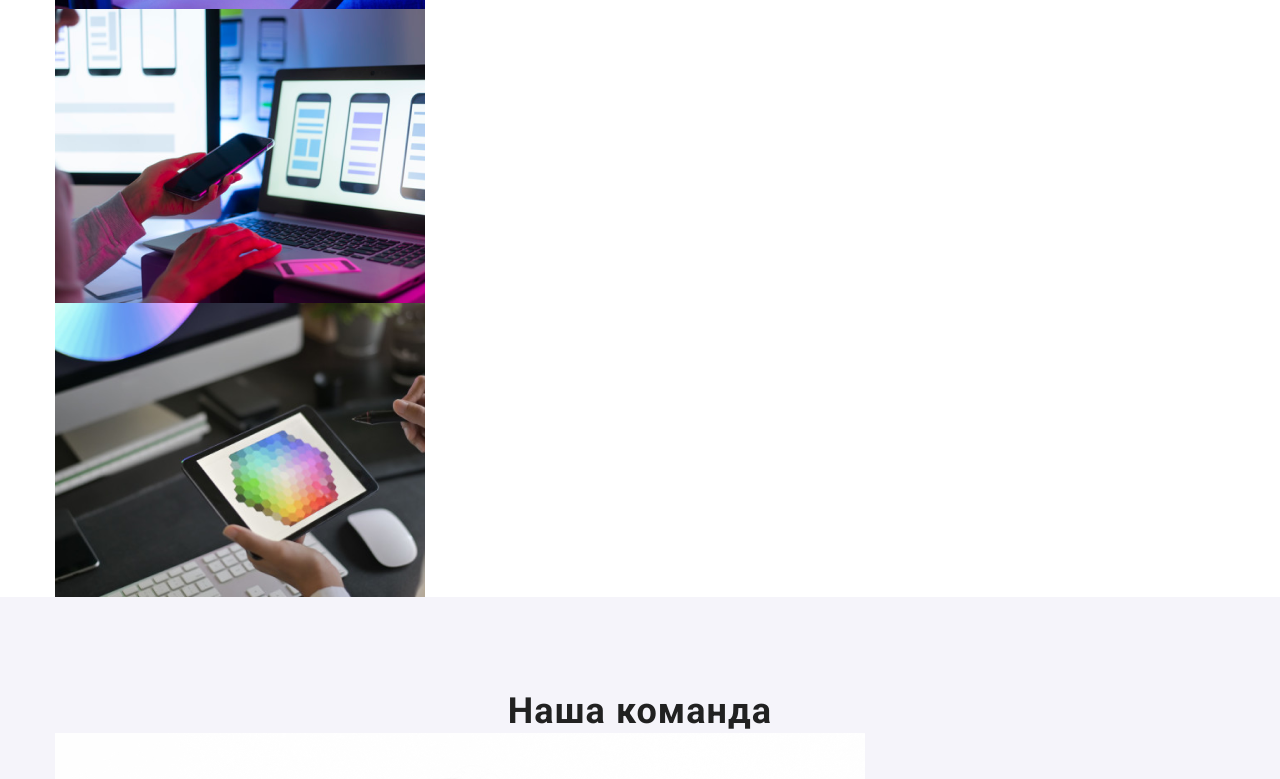
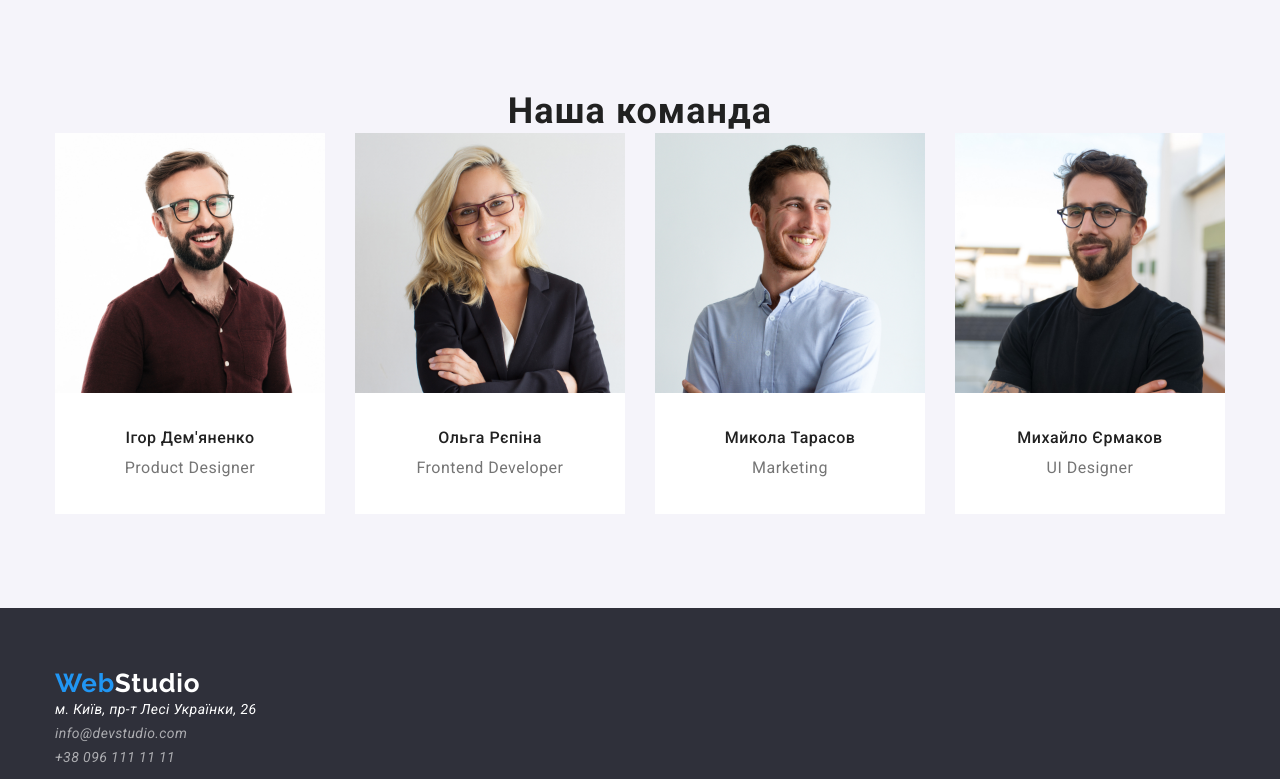
Before and after one commit to VadymBill/WebStudio1, a plain HTML site: page index.html in a window 1280 px wide. Shown: the part 1341-2120 px from the top of the page. Drawn offline with nearby package versions, Linux system fonts and the light colour scheme.

Commit message:
added flex

```diff
--- a/css/portfolio.css
+++ b/css/portfolio.css
@@ -78,6 +78,11 @@ letter-spacing: 0.28px;
     padding-top: 94px;
     padding-bottom: 94px;
 }
+.hero-list{
+    display: flex;
+    flex-wrap: wrap;
+    justify-content: space-around;
+}
 .hero-button{
     color:var(--text-color);
 text-align: center;
--- a/css/style.css
+++ b/css/style.css
@@ -82,6 +82,10 @@ letter-spacing: 0.28px;
     padding-bottom: 200px;
 }
 .main-title{
+    width: 696px;
+    margin-left: auto;
+    margin-right: auto;
+    justify-content:center;
     color: var(--title-color);
 text-align: center;
 font-size: 44px;
@@ -91,6 +95,9 @@ letter-spacing: 2.64px;
 text-transform: uppercase;
 }
 .main-button{
+    display: flex;
+    margin-left: auto;
+    margin-right: auto;
     color: var(--title-color);
 background-color: #2196F3;
 text-align: center;
@@ -103,6 +110,18 @@ letter-spacing: 0.96px;
     padding-top: 94px;
     padding-bottom: 94px;
 }
+.work-list{
+    display: flex;
+    flex-wrap: nowrap;
+}
+.work-images{
+    display: flex;
+    justify-content: space-between;
+}
+.work-img{
+    width: 370px;
+}
+
 .work-title{
     color: var(--text-color);
 font-size: 14px;
@@ -132,6 +151,17 @@ letter-spacing: 1.08px;
     padding-top:94px ;
     padding-bottom:94px ;
 }
+.team-li{
+    background-color: var(--title-color);
+}
+.team-list{
+    display: flex;
+ justify-content: space-between;
+}
+.team-img{
+    width: 270px;
+    height: 260px;
+}
 .team-title{
     color: var(--text-color);
     text-align: center;
@@ -147,6 +177,7 @@ font-size: 16px;
 font-weight: 500;
 line-height: 1.9;
 letter-spacing: 0.48px;
+margin-top: 30px;
 }
 .team-profession{
     color: var(--secondtext-color);
@@ -155,6 +186,8 @@ font-size: 16px;
 font-weight: 400;
 line-height: 1.9;
 letter-spacing: 0.48px;
+
+margin-bottom: 30px;
 }
 .footer{
     padding-top: 60px;
--- a/index.html
+++ b/index.html
@@ -46,7 +46,7 @@
       <!-- section work -->
       <section class="work">
         <div class="container">
-        <ul>
+        <ul class="work-list">
           <li>
             <h1 class="work-title">УВАГА ДО ДЕТАЛЕЙ</h1>
             <p class="work-subtext">
@@ -80,10 +80,10 @@
       <section>
         <div class="container">
         <h2 class="work-work">Чим ми займаємося</h2>
-        <ul>
-          <li><img src="./img/work.jpg" alt="Розробка сайтів" class="work-img"></li>
-          <li><img src="./img/notebook.png" alt="Розробка ігор" class="work-img"></li>
-          <li><img src="./img/graphicdesign.png" alt="Графічний дизайн" class="work-img"></li>
+        <ul class="work-images">
+          <li class="work-img1"><img src="./img/work.jpg" alt="Розробка сайтів" class="work-img"></li>
+          <li class="work-img1"><img src="./img/notebook.png" alt="Розробка ігор" class="work-img"></li>
+          <li class="work-img1"><img src="./img/graphicdesign.png" alt="Графічний дизайн" class="work-img"></li>
         </ul>
       </div>
       </section>
@@ -91,23 +91,23 @@
       <section class="team">
         <div class="container">
         <h2 class="team-title">Наша команда</h2>
-        <ul>
-          <li>
+        <ul class="team-list">
+          <li class="team-li">
             <img src="./img/ighor.jpg" alt="Ігор Дем'яненко" class="team-img">
             <h3 class="team-name">Ігор Дем'яненко</h2>
             <p class="team-profession">Product Designer</p>
           </li>
-          <li>
+          <li class="team-li">
             <img src="./img/olgarepina.jpg" alt="Ольга Рєпіна" class="team-img">
             <h3 class="team-name">Ольга Рєпіна</h2>
             <p class="team-profession">Frontend Developer</p>
           </li>
-          <li>
+          <li class="team-li">
             <img src="./img/mykola.jpg" alt="Микола Тарасов" class="team-img">
             <h3 class="team-name">Микола Тарасов</h2>
             <p class="team-profession">Marketing</p>
           </li>
-          <li>
+          <li class="team-li">
             <img src="./img/mykhailo.jpg" alt="Михайло Єрмаков"  class="team-img">
             <h3 class="team-name">Михайло Єрмаков</h2>
             <p class="team-profession">UI Designer</p>
@@ -117,7 +117,7 @@
       </section>
     </main>
     <footer class="footer">
-      <div class="container"></div>
+      <div class="container">
       <a href="./index.html"
         ><span class="header-logo">Web</span><span class="header-logo2">Studio</span></a
       >
```
Also changed, not shown: pages/portfolio.html (+1 -1 lines).
